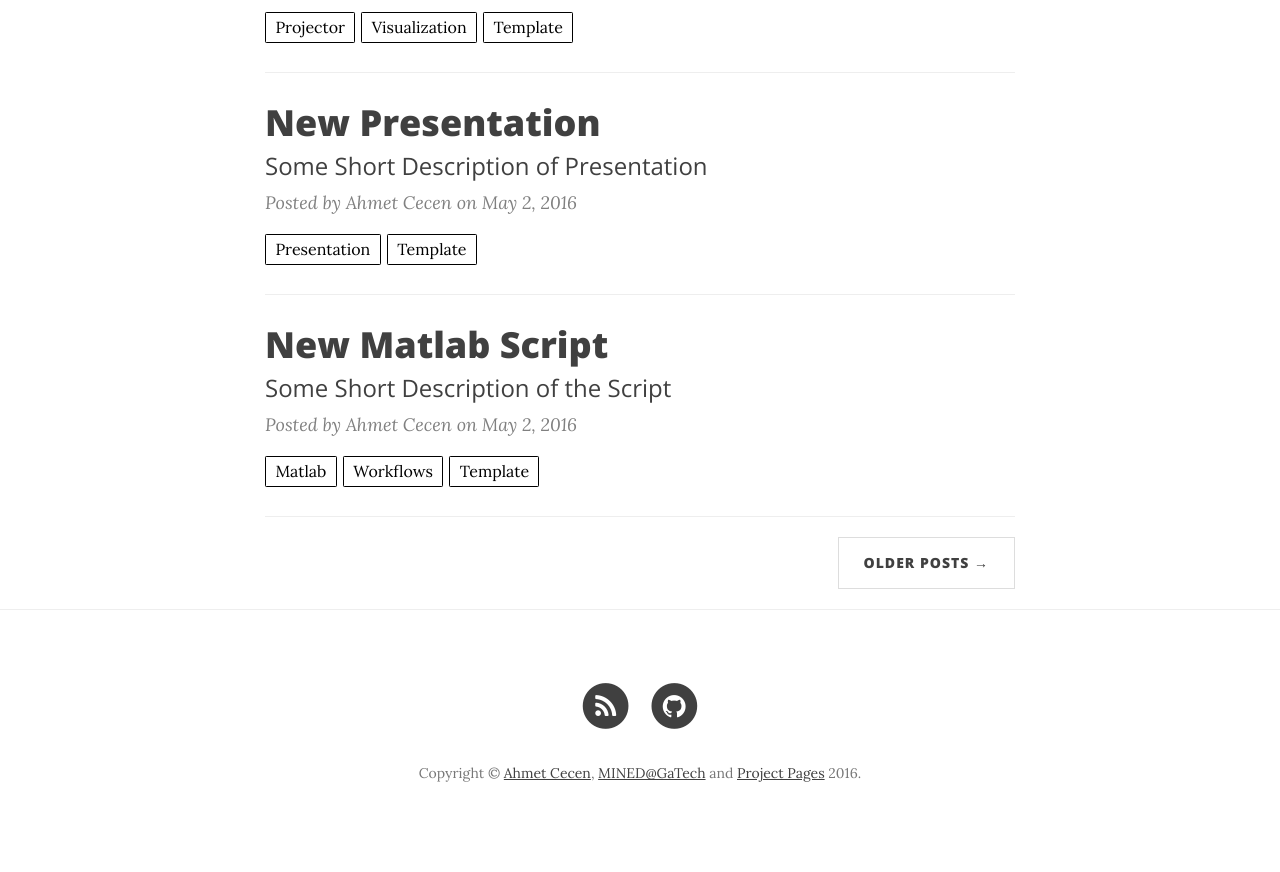
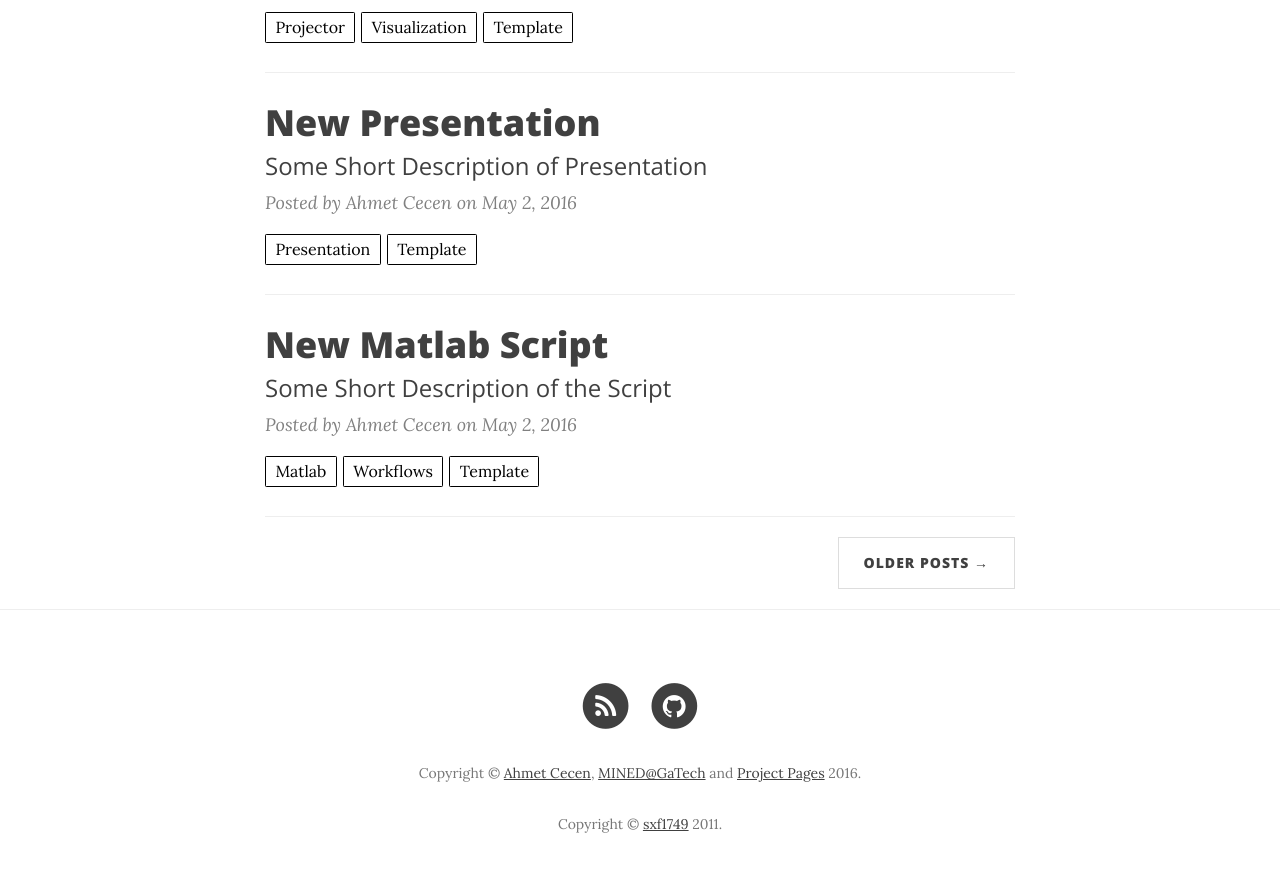
Before and after one commit to sxf1749/sxf1749.github.com, a Jekyll site: the page built from index.html, in a window 1280 px wide and 900 px high, scrolled down 2098 px. Shown: the top 872 px of the window. Built offline with Jekyll 4.4.1, drawn with Linux system fonts in a browser that asks for light colours; nearby versions of some CDN libraries; the list of posts is cut into pages by our own code; before the commit the page ends 2947 px from its top, so only the background shows below that.

Commit message:
add copyright

```diff
--- a/_includes/footer.html
+++ b/_includes/footer.html
@@ -70,6 +70,7 @@
                     {% endif %}
                 </ul>
                 <p class="copyright text-muted"> Copyright © <a href="http://ahmetcecen.github.io/" target="_blank">Ahmet Cecen</a>,  <a href="http://mined.gatech.edu/" target="_blank">MINED@GaTech</a> and <a href="https://github.com/projectpages" target="_blank">Project Pages</a> 2016. </p>
+                <p class="copyright text-muted"> Copyright © <a href="http://www.sxf1749.tk" target="_blank">sxf1749</a> 2011. </p>
             </div>
         </div>
     </div>
```
